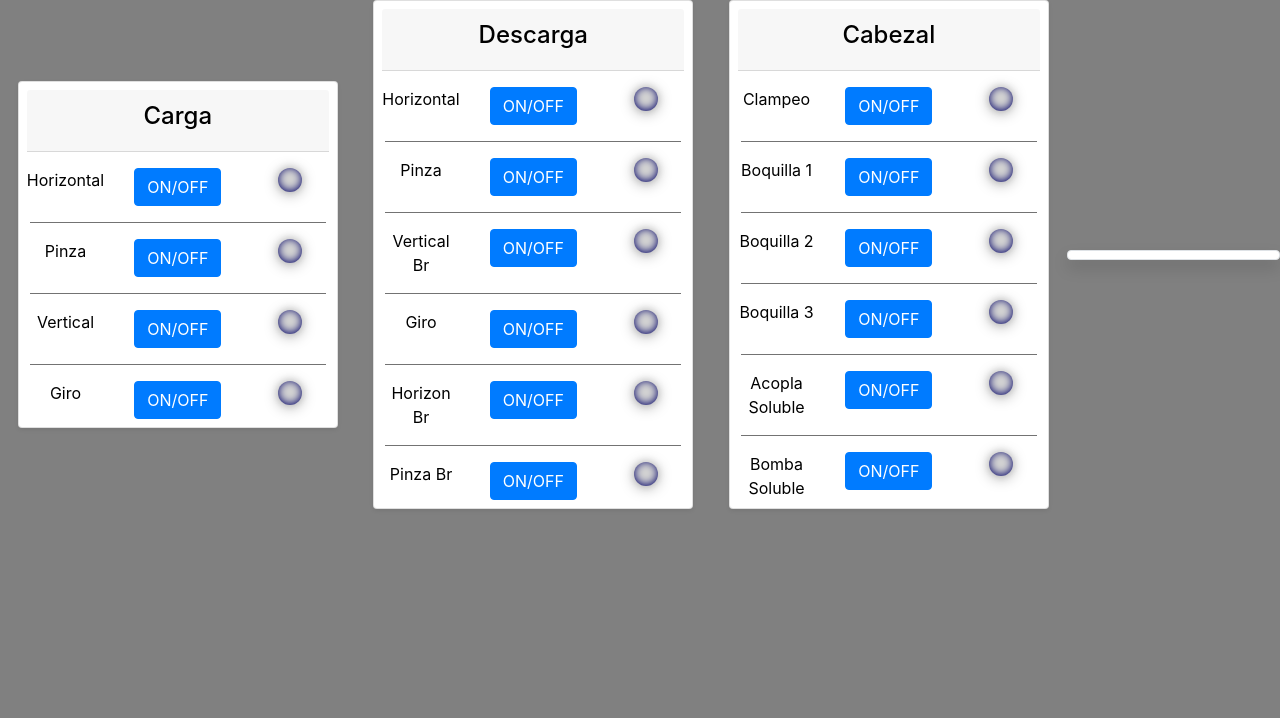
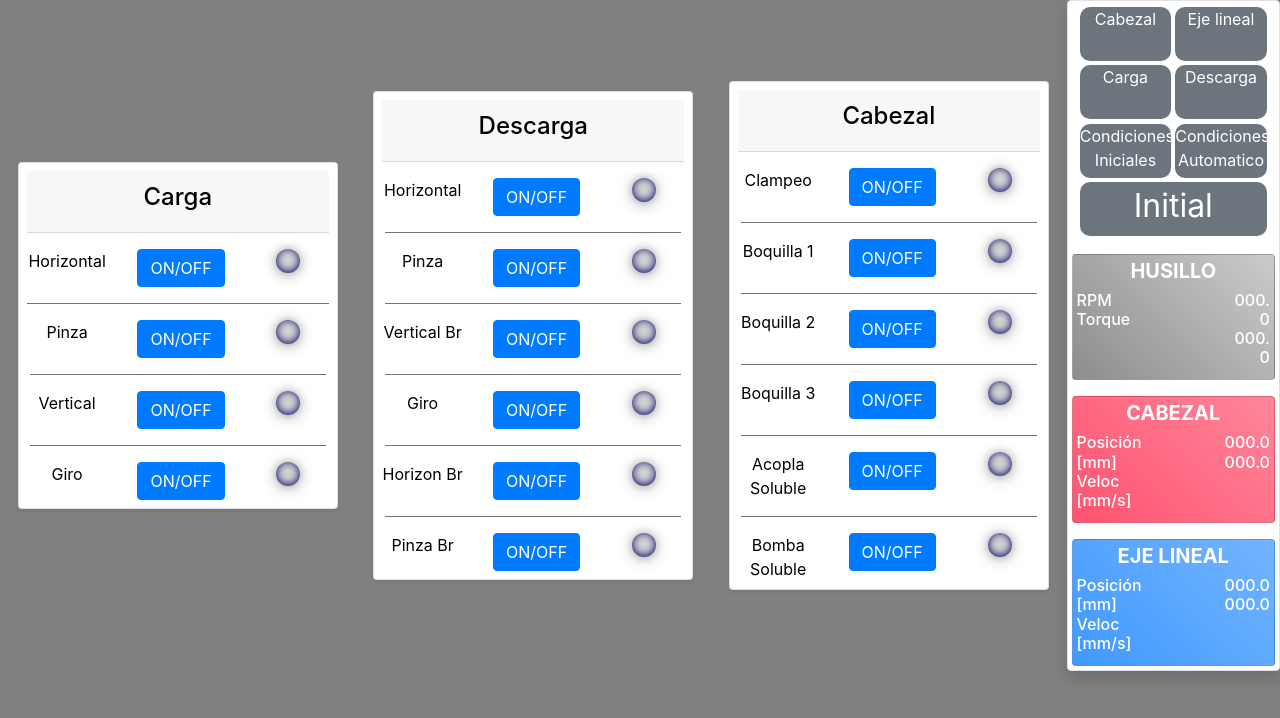
Before and after one commit to Tomasarmiento/roscadora, a Django app: page /neumaticaManual/ in a window 1280 px wide. Shown: the part 58-776 px from the top of the page. Run offline with Django 4.2, Linux system fonts and the light colour scheme; some libraries are stand-ins or nearby versions.

Commit message:
Monitor en las pantallas requeridas. Monitor horizontal en automatico. Arreglo neumatica motores html (falta cambiar ids)

```diff
--- /dev/null
+++ b/backend/apps/front/static/css/monitor.component.css
@@ -0,0 +1,41 @@
+.indicadorMon {
+    width: 45%;
+    color: white;
+    text-align: center;
+    margin: 1%;
+    display: inline;
+    border-radius: 10px;
+    min-height: 54px;
+  }
+
+  .indicadorMonSafe {
+    width: 45%;
+    color: white;
+    text-align: center;
+    margin: 1%;
+    display: inline;
+    border-radius: 10px;
+    min-height: 54px;
+    min-width: 92%
+  }
+
+
+  .bg-c-pink {
+    background: linear-gradient(45deg, #ff5370, #ff869a);
+  }
+
+  .bg-c-blue {
+    background: linear-gradient(45deg, #4099ff, #73b4ff);
+  }
+
+  .bg-c-grey {
+    background: linear-gradient(45deg, #8d8d90, #cbcbcd);
+  }
+
+  .bg-c-grey2 {
+    background: linear-gradient(45deg, #b7b7ba, #cbcbcd);
+  }
+
+  article[title] {
+    background-color: black;
+  }
--- /dev/null
+++ b/backend/apps/front/static/css/monitorHorizontal.component.css
@@ -0,0 +1,15 @@
+.bg-c-pink {
+    background: linear-gradient(45deg, #ff5370, #ff869a);
+  }
+
+  .bg-c-blue {
+    background: linear-gradient(45deg, #4099ff, #73b4ff);
+  }
+
+  .bg-c-grey {
+    background: linear-gradient(45deg, #8d8d90, #cbcbcd);
+  }
+
+  article[title] {
+    background-color: black;
+  }
--- a/backend/apps/front/templates/automatico.html
+++ b/backend/apps/front/templates/automatico.html
@@ -7,7 +7,9 @@
 </div>
 
 <div class="col-md-8 col-12 float-left mb-8 px-0">
-	<div class="col-md-9 my-2 py-1 d-flex justify-content-around" id="component-monitor-horizontal"></div>
+	<div class="col-md-9 my-2 py-1 d-flex justify-content-around" id="component-monitor-horizontal">
+        {% include 'monitorHorizontal.component.html' %}
+    </div>
 	<div class="col-12 mb-3 d-inline-flex">
 		<div class="card p-1 mb-3">
             <form action="" method="post" id="cuplaModelo3">
--- a/backend/apps/front/templates/home.html
+++ b/backend/apps/front/templates/home.html
@@ -30,6 +30,7 @@
     </div>
 
     <div class="col-md-2 col-12 mb-5 float-right border shadow rounded bg-white px-1 py-1">
+        {% include 'monitor.component.html' %}
         <div class="monitor" id="component-monitor"></div>
     </div>
 </div>
--- a/backend/apps/front/templates/index.html
+++ b/backend/apps/front/templates/index.html
@@ -7,9 +7,11 @@
     <meta name="viewport" content="width=device-width, initial-scale=1.0">
     <title>roscadora</title>
     <script src="//ajax.googleapis.com/ajax/libs/jquery/1.11.0/jquery.min.js"></script>
-    <script src="//netdna.bootstrapcdn.com/bootstrap/4.1.1/js/bootstrap.min.js"></script>
-    <link rel="stylesheet" type="text/css" href="//netdna.bootstrapcdn.com/bootstrap/4.1.1/css/bootstrap.min.css">
+    <script src="//netdna.bootstrapcdn.com/bootstrap/4.5.0/js/bootstrap.min.js"></script>
+    <link rel="stylesheet" type="text/css" href="//netdna.bootstrapcdn.com/bootstrap/4.5.0/css/bootstrap.min.css">
     <link href="{% static 'css/main.css' %}" rel="stylesheet">
+    <link href="{% static 'css/monitor.component.css' %}" rel="stylesheet">
+    <link href="{% static 'css/monitorHorizontal.component.css' %}" rel="stylesheet">
 </head>
 <body>
     <nav class="navbar navbar-expand-lg navbar-light bg-light">
--- /dev/null
+++ b/backend/apps/front/templates/monitor.component.html
@@ -0,0 +1,71 @@
+
+{% load static %}
+{% block content %}
+<div class="container">
+    <div class="row justify-content-center">
+        <article id="statusHead" class="bg-secondary indicadorMon">Cabezal</article>
+        <article id="statusLinealAxis" class="bg-secondary indicadorMon">Eje lineal</article>
+    </div>
+    <div class="row justify-content-center">
+        <article id="statusLoader" class="bg-secondary indicadorMon" title="Mensaje">Carga</article>
+        <article id="statusDownloader" class="bg-secondary indicadorMon">Descarga</article>
+    </div>
+    <div class="row justify-content-center">
+        <article id="statusInitialConditions" class="bg-secondary indicadorMon">Condiciones Iniciales</article>
+        <article id="statusAutomaticConditions" class="bg-secondary indicadorMon">Condiciones Automatico</article>
+     </div>
+    <div class="row justify-content-center">
+        <article id="statusSafeInitial" class="bg-secondary indicadorMonSafe"><FONT SIZE=6>Initial</FONT></article>
+    </div>
+</div>
+
+<div class="card bg-c-grey text-white mt-3 p-1">
+    <div class="row justify-content-center mx-auto">
+        <div class="col-12 h5 font-weight-bold text-center">HUSILLO</div>
+    </div>
+    <div class="row">
+        <div class="col-8 h6">
+            <article class="text-left">RPM</article>
+            <article class="text-left">Torque</article>
+        </div>
+        <div class="col-4 h6 text-right">
+            <article id="frRPM">000.0</article>
+            <article id="fTorque">000.0</article>
+        </div>
+    </div>
+</div>
+
+
+<div class="card bg-c-pink text-white mt-3 p-1">
+    <div class="row justify-content-center mx-auto">
+        <div class="col-12 h5 font-weight-bold text-center">CABEZAL</div>
+    </div>
+    <div class="row">
+        <div class="col-7 h6">
+            <article class="text-left">Posición [mm]</article>
+            <article class="text-left">Veloc [mm/s]</article>
+        </div>
+        <div class="col-5 h6 text-right">
+            <article id="posVertical">000.0</article>
+            <article id="velVertical">000.0</article>
+        </div>
+    </div>
+</div>
+
+
+<div class="card bg-c-blue text-white mt-3 p-1">
+    <div class="row justify-content-center mx-auto">
+        <div class="col-12 h5 font-weight-bold text-center">EJE LINEAL</div>
+    </div>
+    <div class="row">
+        <div class="col-7 h6">
+            <article class="text-left">Posición [mm]</article>
+            <article class="text-left">Veloc [mm/s]</article>
+        </div>
+        <div class="col-5 h6 text-right">
+            <article id="posHorizontal">000.0</article>
+            <article id="velHorizontal">000.0</article>
+        </div>
+    </div>
+</div>
+    {% endblock %}
--- a/backend/apps/front/templates/neumaticaManual.html
+++ b/backend/apps/front/templates/neumaticaManual.html
@@ -2,7 +2,7 @@
 {% load static %}
 {% block content %}
 
-<div class="row align-items-center d-flex justify-content-around mx-auto px-0">
+<div class="row align-items-center d-flex justify-content-around mx-auto px-0" style="color: black;">
     <div id="contenedorNeumatica" class="col-md-3 col-12 mb-5 card rounded p-2 mx-auto shadow-sm text-black">
         <div class="contanier-fluid">
             <div class="card-header text-center">
@@ -12,7 +12,7 @@
             </div>
             <div class="row mt-3">
                 <div class="col text-center">
-                    <p style="display: inline; color: black;">Horizontal</p>
+                    <p style="display: inline;">Horizontal</p>
                 </div>
                 <div class="col text-center">
                     <button class="btn btn-primary" id="horizontalCargaOnOff"> ON/OFF </button>
@@ -21,10 +21,10 @@
                     <article class="led led-grey" id="horizontalCargaOk"></article>
                 </div>
             </div>
-            <hr size="100px" style="width: 98%;" color="grey">
+            <hr size="100px" style="width: 100%;" color="grey">
             <div class="row mt-3">
                 <div class="col text-center">
-                    <p style="display: inline; color: black;">Pinza</p>
+                    <p style="display: inline;">Pinza</p>
                 </div>
                 <div class="col text-center">
                     <button class="btn btn-primary" id="pinzaCargaOnOff"> ON/OFF </button>
@@ -36,7 +36,7 @@
             <hr size="100px" style="width: 98%;" color="grey">
             <div class="row mt-3">
                 <div class="col text-center">
-                    <p style="display: inline; color: black;">Vertical</p>
+                    <p style="display: inline;">Vertical</p>
                 </div>
                 <div class="col text-center">
                     <button class="btn btn-primary" id="verticalCargaOnOff"> ON/OFF </button>
@@ -48,7 +48,7 @@
             <hr size="100px" style="width: 98%;" color="grey">
             <div class="row mt-3">
                 <div class="col text-center">
-                    <p style="display: inline; color: black;">Giro</p>
+                    <p style="display: inline;">Giro</p>
                 </div>
                 <div class="col text-center">
                     <button class="btn btn-primary" id="giroCargaOnOff"> ON/OFF </button>
@@ -64,13 +64,13 @@
             <div id="contenedorNeumatica" class="col-md-3 col-12 mb-5 card rounded p-2 mx-auto shadow-sm text-black">
                 <div class="contanier-fluid">
                     <div class="card-header text-center">
-                        <div class="col-12" style="color: black;">
+                        <div class="col-12">
                             <h4>Descarga</h4>
                         </div>
                     </div>
                     <div class="row mt-3">
                         <div class="col text-center">
-                            <p style="display: inline; color: black;">Horizontal</p>
+                            <p style="display: inline;">Horizontal</p>
                         </div>
                         <div class="col text-center">
                             <button class="btn btn-primary" id="horizontalDescOnOff"> ON/OFF </button>
@@ -79,11 +79,10 @@
                             <article class="led led-grey" id="horizontalDescOk"></article>
                         </div>
                     </div>
-
                     <hr size="100px" style="width: 98%;" color="grey">
                     <div class="row mt-3">
                         <div class="col text-center">
-                            <p style="display: inline; color: black;">Pinza</p>
+                            <p style="display: inline;">Pinza</p>
                         </div>
                         <div class="col text-center">
                             <button class="btn btn-primary" id="pinzaDescOnOff"> ON/OFF </button>
@@ -95,7 +94,7 @@
                     <hr size="100px" style="width: 98%;" color="grey">
                     <div class="row mt-3">
                         <div class="col text-center">
-                            <p style="display: inline; color: black;">Vertical Br</p>
+                            <p style="display: inline;">Vertical Br</p>
                         </div>
                         <div class="col text-center">
                             <button class="btn btn-primary" id="verticalBrOnOff"> ON/OFF </button>
@@ -107,7 +106,7 @@
                     <hr size="100px" style="width: 98%;" color="grey">
                     <div class="row mt-3">
                         <div class="col text-center">
-                            <p style="display: inline; color: black;">Giro</p>
+                            <p style="display: inline;">Giro</p>
                         </div>
                         <div class="col text-center">
                             <button class="btn btn-primary" id="giroDescOnOff"> ON/OFF </button>
@@ -119,7 +118,7 @@
                     <hr size="100px" style="width: 98%;" color="grey">
                     <div class="row mt-3">
                         <div class="col text-center">
-                            <p style="display: inline; color: black;">Horizon Br</p>
+                            <p style="display: inline;">Horizon Br</p>
                         </div>
                         <div class="col text-center">
                             <button class="btn btn-primary" id="horizontalBrOnOff"> ON/OFF </button>
@@ -131,7 +130,7 @@
                     <hr size="100px" style="width: 98%;" color="grey">
                     <div class="row mt-3">
                         <div class="col text-center">
-                            <p style="display: inline; color: black;">Pinza Br</p>
+                            <p style="display: inline;">Pinza Br</p>
                         </div>
                         <div class="col text-center">
                             <button class="btn btn-primary" id="pinzaBrOnOff"> ON/OFF </button>
@@ -146,13 +145,13 @@
             <div id="contenedorNeumatica" class="col-md-3 col-12 mb-5 card rounded p-2 mx-auto shadow-sm text-black">
                 <div class="contanier-fluid">
                     <div class="card-header text-center">
-                        <div class="col-12" style="color: black;">
+                        <div class="col-12">
                             <h4>Cabezal</h4>
                         </div>
                     </div>
                     <div class="row mt-3">
                         <div class="col text-center">
-                            <p style="display: inline; color: black;">Clampeo</p>
+                            <p style="display: inline;">Clampeo</p>
                         </div>
                         <div class="col text-center">
                             <button class="btn btn-primary" id="clampeoOnOff"> ON/OFF </button>
@@ -164,7 +163,7 @@
                     <hr size="100px" style="width: 98%;" color="grey">
                     <div class="row mt-3">
                         <div class="col text-center">
-                            <p style="display: inline; color: black;">Boquilla 1</p>
+                            <p style="display: inline;">Boquilla 1</p>
                         </div>
                         <div class="col text-center">
                             <button class="btn btn-primary" id="boquilla1OnOff"> ON/OFF </button>
@@ -176,7 +175,7 @@
                     <hr size="100px" style="width: 98%;" color="grey">
                     <div class="row mt-3">
                         <div class="col text-center">
-                            <p style="display: inline; color: black;">Boquilla 2</p>
+                            <p style="display: inline;">Boquilla 2</p>
                         </div>
                         <div class="col text-center">
                             <button class="btn btn-primary" id="boquilla2OnOff"> ON/OFF </button>
@@ -188,7 +187,7 @@
                     <hr size="100px" style="width: 98%;" color="grey">
                     <div class="row mt-3">
                         <div class="col text-center">
-                            <p style="display: inline; color: black;">Boquilla 3</p>
+                            <p style="display: inline;">Boquilla 3</p>
                         </div>
                         <div class="col text-center">
                             <button class="btn btn-primary" id="boquilla3OnOff"> ON/OFF </button>
@@ -200,7 +199,7 @@
                     <hr size="100px" style="width: 98%;" color="grey">
                     <div class="row mt-3">
                         <div class="col text-center">
-                            <p style="display: inline; color: black;">Acopla Soluble</p>
+                            <p style="display: inline;">Acopla Soluble</p>
                         </div>
                         <div class="col text-center">
                             <button class="btn btn-primary" id="acoplaSolOnOff"> ON/OFF </button>
@@ -212,7 +211,7 @@
                     <hr size="100px" style="width: 98%;" color="grey">
                     <div class="row mt-3">
                         <div class="col text-center">
-                            <p style="display: inline; color: black;">Bomba Soluble</p>
+                            <p style="display: inline;">Bomba Soluble</p>
                         </div>
                         <div class="col text-center">
                             <button class="btn btn-primary" id="bombaSolOnOff"> ON/OFF </button>
@@ -228,6 +227,7 @@
 
 
 <div class="col-md-2 col-12 mb-5 float-right border shadow rounded bg-white px-1 py-1">
+    {% include 'monitor.component.html' %}
     <div id="component-monitor"></div>
 </div>
 </div>
--- a/backend/apps/front/templates/parametrosP1.html
+++ b/backend/apps/front/templates/parametrosP1.html
@@ -288,7 +288,7 @@
 </div>
 <div class="row justify-content-center container-fluid">
     <div class="col-md-12 text-right justify-content-center">
-        <a type="button" class="btn btn-secondary btn-lg" href="#/home">Volver</a>
+        <a type="button" class="btn btn-secondary btn-lg" href="{% url 'home' %}">Volver</a>
     </div>
 </div>
 
--- a/backend/apps/front/templates/referenciar.html
+++ b/backend/apps/front/templates/referenciar.html
@@ -1,4 +1,5 @@
 {% extends 'index.html'%}
+
 {% load static %}
 {% block content %}
 
@@ -14,6 +15,7 @@
 		</div>
     </div>
     <div class="col-md-2 col-12 justify-content-around mb-5 float-right border shadow my-auto rounded bg-white px-1 py-1">
+        {% include 'monitor.component.html' %}
         <div id="component-monitor"></div>
     </div>
 </div>
```
Also changed, not shown: backend/apps/front/templates/monitorHorizontal.component.html (added, +22 -0 lines), backend/apps/front/templates/motoresManual.html (+9 -9 lines), src/views/motoresManual.html (+8 -9 lines).
